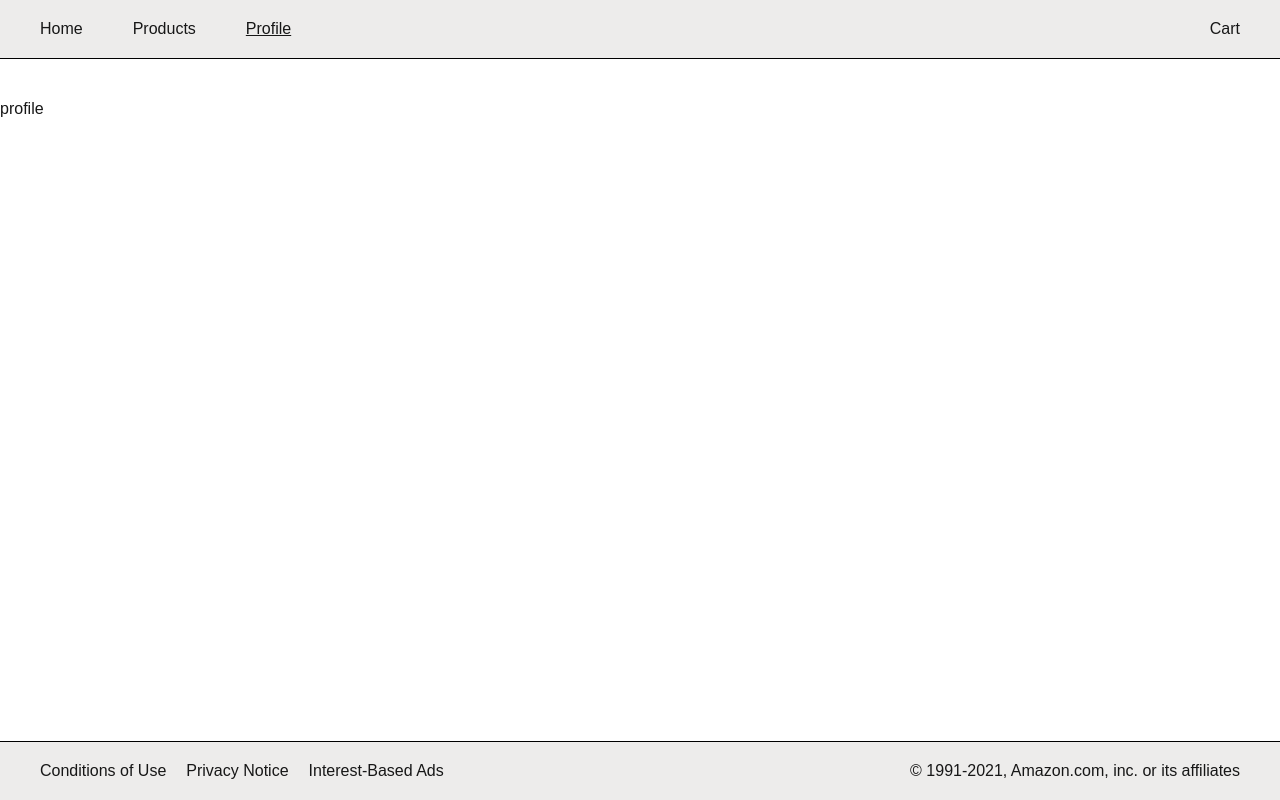
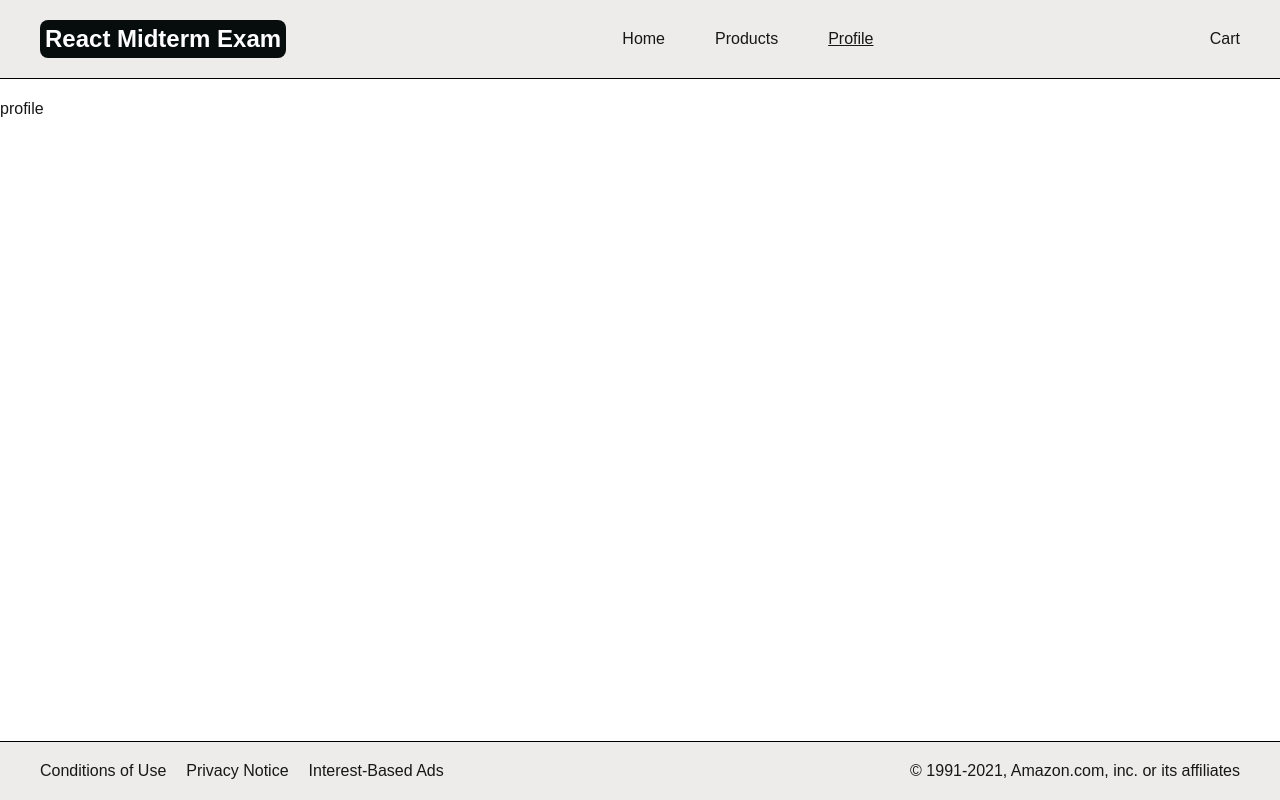
Before and after one commit to CarnageOG/React-Midterm-exam, a Next.js app: page /profile in a window 1280 px wide. Built offline with nearby package versions, Linux system fonts and the light colour scheme.

Commit message:
style changes

```diff
--- a/src/app/products/details/[id]/page.jsx
+++ b/src/app/products/details/[id]/page.jsx
@@ -19,13 +19,13 @@ function Page() {
 
   if (loading) {
     return(
-      <div className={styles.div_layout}>Product is Loading...</div>
+      <div className={styles.error_loading}>Product is Loading...</div>
     )
   }
 
   if (error) {
     return (
-      <div className={styles.div_layout}>Something went wrong...</div>
+      <div className={styles.error_loading}>Something went wrong...</div>
     )
   }
 
--- a/src/app/products/page.jsx
+++ b/src/app/products/page.jsx
@@ -23,13 +23,13 @@ function page() {
 
     if(loading) {
         return(
-            <div className={styles.div_layout}>Loading</div>
+            <div className={styles.error_loading}>Loading</div>
         )
     };
 
     if(error) {
         return(
-            <div className={styles.div_layout}>Something went wrong</div>
+            <div className={styles.error_loading}>Something went wrong</div>
         )
     };
 
--- a/src/components/navbar/Navbar.jsx
+++ b/src/components/navbar/Navbar.jsx
@@ -18,6 +18,7 @@ const Navbar = () => {
     return (
         <>  <div className={styles.nav_layout}>
                 <div className={styles.div_header}>
+                    <h1 className={styles.h1_header}>React Midterm Exam</h1>
                     <nav className={styles.navbar_wrapper}>
                         {NAV.map((item) => (
                             <div key={item.id} className={pathname === item.url ? styles.active : null}>
--- a/src/components/navbar/Navbar.module.css
+++ b/src/components/navbar/Navbar.module.css
@@ -6,6 +6,14 @@
     left: 0;
     z-index: 999;
     border-bottom: 0.5px solid black;
+}
+
+.h1_header{
+    padding: 5px;
+    font-size: 24px;
+    color: #FFFFFF;
+    background-color: #070D0D;
+    border-radius: 8px;
 }
 
 .div_header{
```
Also changed, not shown: src/app/products/details/[id]/page.module.css (+7 -1 lines), src/app/products/page.module.css (+6 -1 lines).
